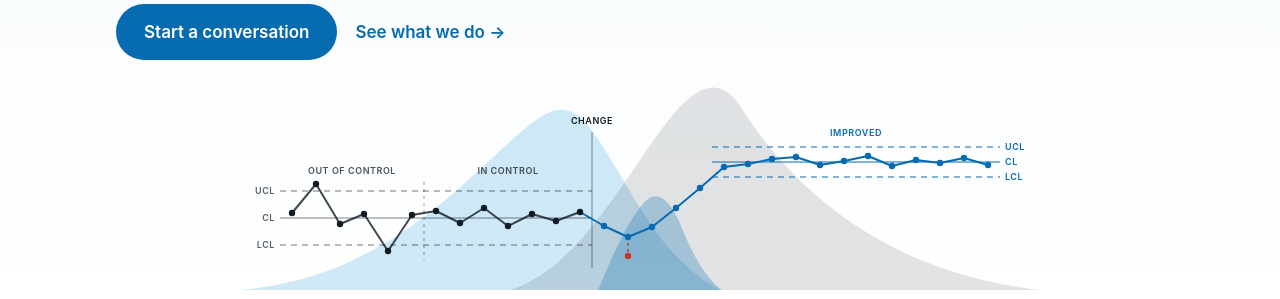
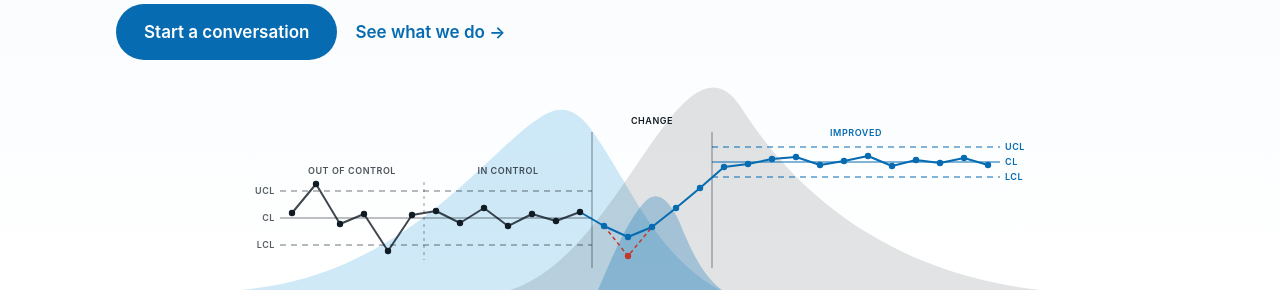
Before and after one commit to lhotse-management/website, a plain HTML site: page index.html in a window 1280 px wide. Shown: the part 501-800 px from the top of the page. Drawn offline with Linux system fonts and the light colour scheme.

Commit message:
Hero chart: change window and unmanaged dip path

```diff
--- a/index.html
+++ b/index.html
@@ -1,5 +1,5 @@
 <!doctype html>
-<!-- Lhotse Management Solutions: single-page site, version 19.
+<!-- Lhotse Management Solutions: single-page site, version 20.
      Everything (styles, images, copy) lives in this one file so it can be hosted anywhere as index.html. -->
 <html lang="en">
 <head>
@@ -139,10 +139,10 @@ section{scroll-margin-top:84px}          /* stops the sticky menu bar from cover
     <!-- Improved stage: recalculated center line and tighter limits -->
     <path d="M802,92H1090" stroke="#066bb1" stroke-width="1" fill="none"/>
     <path d="M802,77H1090 M802,107H1090" stroke="#066bb1" stroke-width="1.2" stroke-dasharray="6 5" fill="none"/>
-    <!-- The change line -->
-    <path d="M682,62V198" stroke="#111b24" stroke-width="1" opacity=".5" fill="none"/>
-    <!-- Without change management: the same measurement falls out of control (red). One vertical line ties it to the actual point. -->
-    <path d="M718,167V186" stroke="#c0392b" stroke-width="1.5" stroke-dasharray="3 3" fill="none"/>
+    <!-- The change window: it starts after the last in control point and ends where the improved limits begin -->
+    <path d="M682,62V198 M802,62V198" stroke="#111b24" stroke-width="1" opacity=".5" fill="none"/>
+    <!-- Without change management: the same measurement falls out of control (red). The dashed path leaves the point before it and rejoins the point after it. -->
+    <polyline points="694,156 718,186 742,157" stroke="#c0392b" stroke-width="1.5" stroke-dasharray="4 3" stroke-linejoin="round" fill="none"/>
     <circle cx="718" cy="186" r="3.2" fill="#c0392b"/>
     <!-- Results: before the change in dark, from the change onward in blue -->
     <polyline points="382,143 406,114 430,154 454,144 478,181 502,145 526,141 550,153 574,138 598,156 622,144 646,151 670,142" stroke="#111b24" stroke-width="2" stroke-linejoin="round" opacity=".8" fill="none"/>
@@ -153,7 +153,7 @@ section{scroll-margin-top:84px}          /* stops the sticky menu bar from cover
     <g class="chartlabel" font-size="9" font-weight="600" letter-spacing=".06em">
       <text x="442" y="104" text-anchor="middle" fill="#111b24" opacity=".75">OUT OF CONTROL</text>
       <text x="598" y="104" text-anchor="middle" fill="#111b24" opacity=".75">IN CONTROL</text>
-      <text x="682" y="54" text-anchor="middle" fill="#111b24">CHANGE</text>
+      <text x="742" y="54" text-anchor="middle" fill="#111b24">CHANGE</text>
       <text x="946" y="66" text-anchor="middle" fill="#066bb1">IMPROVED</text>
       <text x="365" y="124" text-anchor="end" fill="#111b24" opacity=".7">UCL</text>
       <text x="365" y="151" text-anchor="end" fill="#111b24" opacity=".7">CL</text>
```
